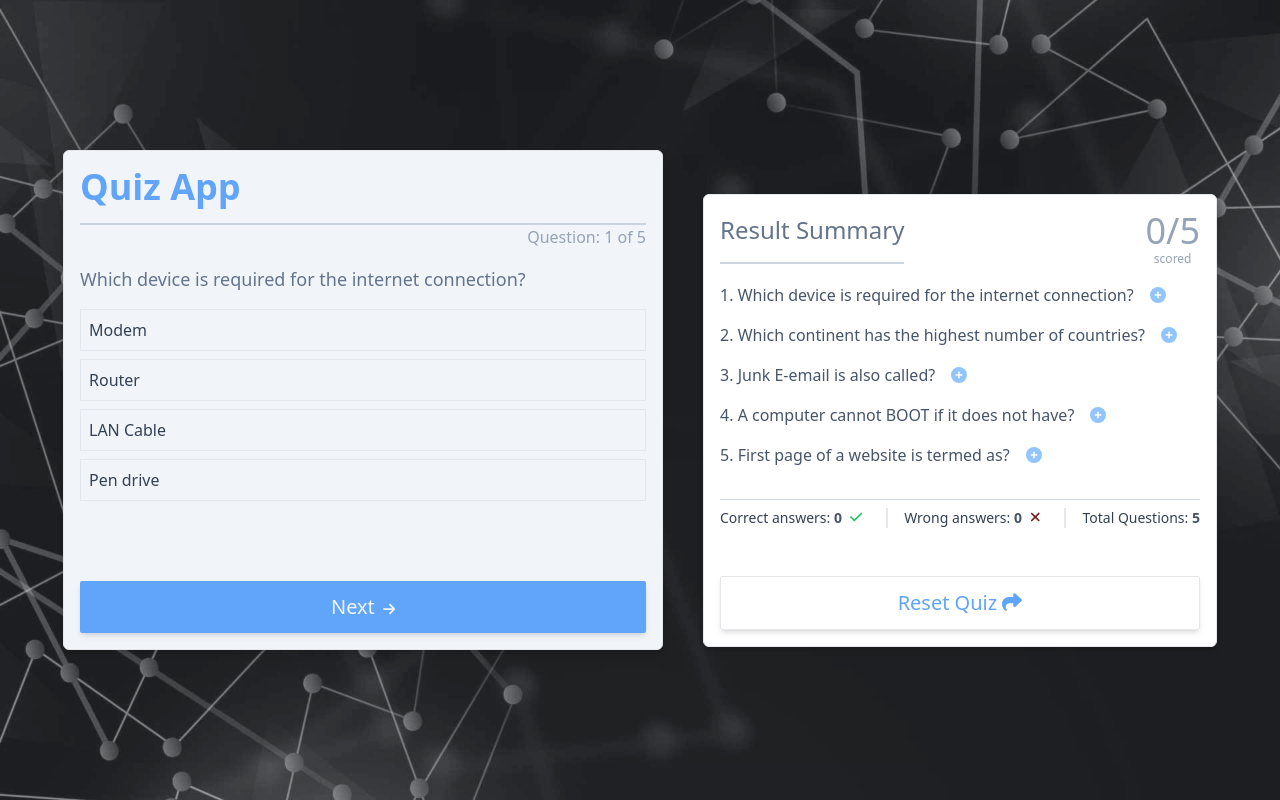
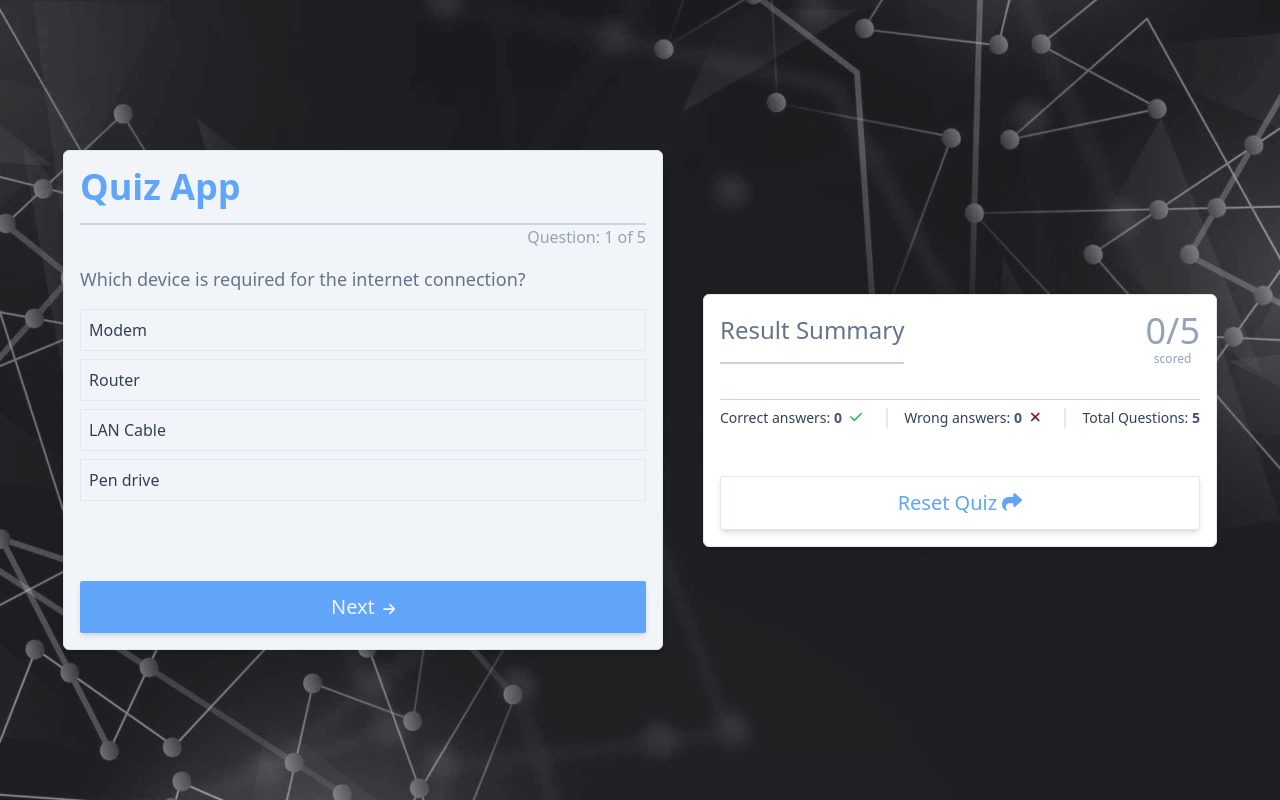
Before and after one commit to PaulDeveloper73/quiz, a React (Vite) app: page / in a window 1280 px wide. Built offline with nearby package versions, Linux system fonts and the light colour scheme.

Commit message:
Added logic to show only answered questions only

```diff
--- a/src/components/Dashboard.jsx
+++ b/src/components/Dashboard.jsx
@@ -15,6 +15,7 @@ const Dashboard = () => {
   const [activeQn, setActiveQn] = useState(0);
   const [status, setStatus] = useState(false);
   const [questions, setQuestions] = useState(data);
+  const answeredQuestion = questions.filter((qn) => qn.answered);
 
   const sleep = async () => {
     return new Promise((resolve) => setTimeout(resolve, 1000));
@@ -94,7 +95,7 @@ const Dashboard = () => {
             </h4>
             <div className="flex flex-col items-center justify-center">
               <span className="text-4xl font-light text-slate-400">
-                {questions.filter((qn) => qn.answered).length}/{totalQuestion}
+                {questions.filter((qn) => qn.isCorrect).length}/{totalQuestion}
               </span>
               <span className="text-xs text-slate-400 font-extralight">
                 scored
@@ -103,11 +104,15 @@ const Dashboard = () => {
           </div>
           <section>
             <div className="overflow-y-scroll max-h-52">
-              {questions.map((qn) => (
+              {answeredQuestion.map((qn) => (
                 <div key={qn.id}>
                   <div className="flex items-center justify-start pt-4 gap-x-4">
                     <h5 className="font-light text-slate-600 text-md">
-                      {qn.id}. {qn.question}
+                      {qn.answered && (
+                        <>
+                          {qn.id} {qn.question}
+                        </>
+                      )}
                     </h5>
                     <span>
                       <FontAwesomeIcon
@@ -166,6 +171,7 @@ const Dashboard = () => {
               <div className="pt-10">
                 <button
                   type="button"
+                  onClick={() => window.location.reload()}
                   className="w-full py-3 text-xl text-blue-400 border rounded-sm shadow-md outline-none hover:ring-1 hover:text-slate-100 hover:ring-offset-4 hover:ring-blue-400 hover:cursor-pointer hover:bg-blue-500"
                 >
                   Reset Quiz{" "}
```
